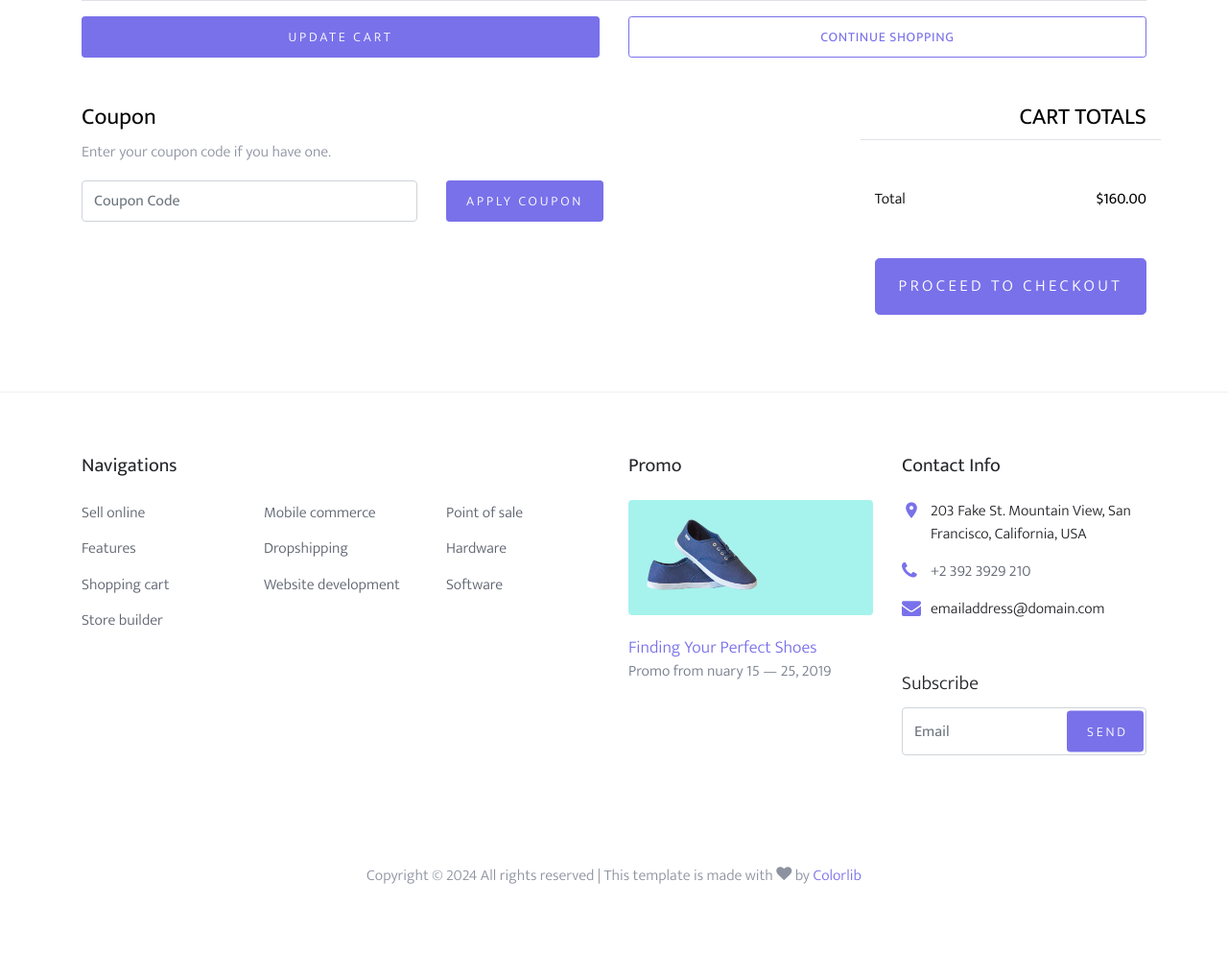
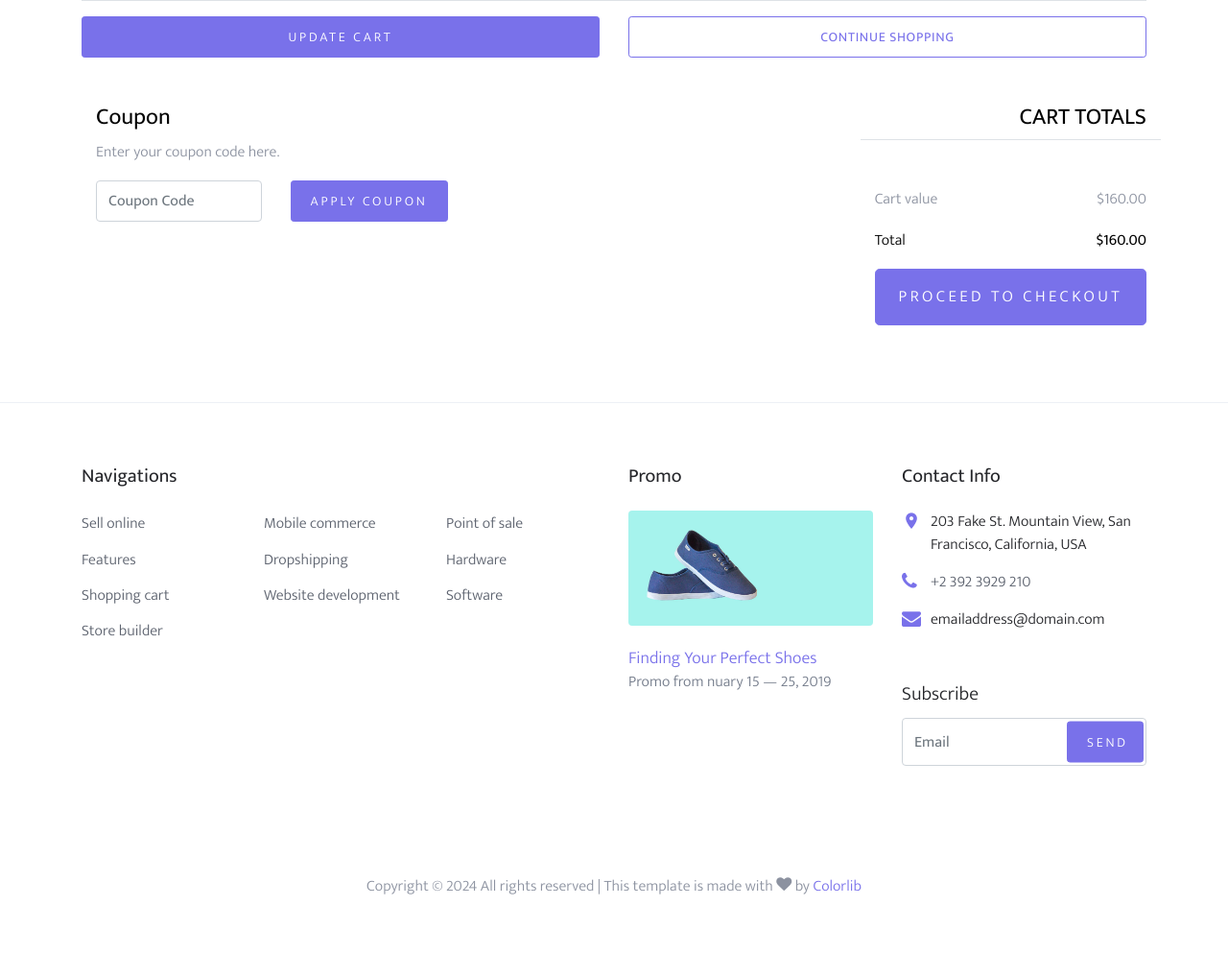
Before and after one commit to Mikku0/e-commerce_django_app, a Django app: page /cart/ in a window 1280 px wide. Shown: the part 1077-2095 px from the top of the page at 96% size. Before the commit the page ends 1998 px from the top, so only its background shows below. Run offline with Django 5.2, Linux system fonts and the light colour scheme; a user stored in the database is signed in; data comes from the database, SQL or seed files in the repository; both versions use the stored data as it was after the commit; some libraries are stand-ins or nearby versions; some web fonts are replaced.

Commit message:
added working coupons in cart with cart value before and after

```diff
--- a/base/templates/base/cart.html
+++ b/base/templates/base/cart.html
@@ -70,20 +70,32 @@
             </div>
 
             <div class="row">
+                <form method="post" action="{% url 'cart' %}" class="col-md-6">
+                    {% csrf_token %}
                     <div class="col-md-6">
                         <div class="row">
                             <div class="col-md-12">
                                 <label class="text-black h4" for="coupon">Coupon</label>
-                            <p>Enter your coupon code if you have one.</p>
+                                <p>Enter your coupon code here.</p>
                             </div>
-                        <div class="col-md-8 mb-3 mb-md-0">
-                            <input type="text" class="form-control py-3" id="coupon" placeholder="Coupon Code">
+                            <div class="col-md-9 mb-3 mb-md-0">
+                                <input type="text" class="form-control py-3" name="coupon_code" id="coupon"
+                                       placeholder="Coupon Code">
                             </div>
-                        <div class="col-md-4">
+                            <div class="col-md-3">
                                 <button class="btn btn-primary btn-sm">Apply Coupon</button>
+                            </div>
+                            <div class="col-md-12">
+                                <p></p>
+                                {% if coupon_value > 0 %}
+                                    <p style="color: green;">Your discount code is {{ coupon_value }}%</p>
+                                {% elif coupon_bool == False %}
+                                    <p style="color: red;">Invalid coupon</p>
+                                {% endif %}
                             </div>
                         </div>
                     </div>
+                </form>
                 <div class="col-md-6 pl-5">
                     <div class="row justify-content-end">
                         <div class="col-md-7">
@@ -92,7 +104,25 @@
                                     <h3 class="text-black h4 text-uppercase">Cart Totals</h3>
                                 </div>
                             </div>
-                            <div class="row mb-5">
+                            <div class="row mb-0">
+                                <div class="col-md-6">
+                                    <p>Cart value</p>
+                                </div>
+                                <div class="col-md-6 text-right">
+                                    <p>${{original_value}}</p>
+                                </div>
+                            </div>
+                            {% if coupon_value > 0 %}
+                            <div class="row mb-2">
+                                <div class="col-md-6">
+                                    <p>Discount</p>
+                                </div>
+                                <div class="col-md-6 text-right">
+                                    <p>- ${{discount_value}}</p>
+                                </div>
+                            </div>
+                            {% endif %}
+                            <div class="row mb-3">
                                 <div class="col-md-6">
                                     <span class="text-black">Total</span>
                                 </div>
--- a/base/views.py
+++ b/base/views.py
@@ -7,6 +7,7 @@ from .models import CustomUser, Order, Category, Item, Wishlist, WishlistItem, O
 from .forms import UserForm, UserAddressForm
 from django.contrib.auth import update_session_auth_hash
 from django.db.models import Q
+from decimal import Decimal
 
 
 def login_page(request):
@@ -86,6 +87,16 @@ def shop_single(request, pk):
 
 @login_required(login_url='login')
 def cart(request):
+
+    COUPONS = {
+        'discount10': 10,
+        'discount20': 20
+    }
+    coupon_discount = 0
+    discount_value = 0
+    coupon_bool = True
+    original_value = 0
+
     user_order = Order.objects.filter(user=request.user).first()
     if user_order:
         order_items = user_order.items.all()
@@ -93,11 +104,31 @@ def cart(request):
         for order_item in order_items:
             order_item.total_price = order_item.quantity * order_item.item.price
             user_order.total_price += order_item.total_price
+        original_value = user_order.total_price
     else:
         order_items = []
+    if 'coupon_code' in request.POST:
+        coupon_code = request.POST.get('coupon_code', '').strip()
+        if coupon_code in COUPONS:
+            coupon_discount = COUPONS[coupon_code]
+            discount_value = user_order.total_price*(Decimal(coupon_discount) / Decimal(100))
+            user_order.total_price -= discount_value
+            user_order.total_price = round(user_order.total_price, 2)
+            messages.success(request, f'Coupon "{coupon_code}" applied successfully for {coupon_discount}% discount!')
+        else:
+            coupon_bool = False
+
     user_order.save()
 
-    context = {'order_items': order_items, 'final_price': user_order.total_price}
+    context = {
+        'order_items': order_items,
+        'final_price': user_order.total_price,
+        'coupon_value': coupon_discount,
+        'coupon_bool': coupon_bool,
+        'discount_value': round(discount_value, 2),
+        'original_value': original_value
+
+    }
     return render(request, 'base/cart.html', context)
 
 
```
Also changed, not shown: db.sqlite3. Lines whose indentation alone changed are shown as unchanged.
